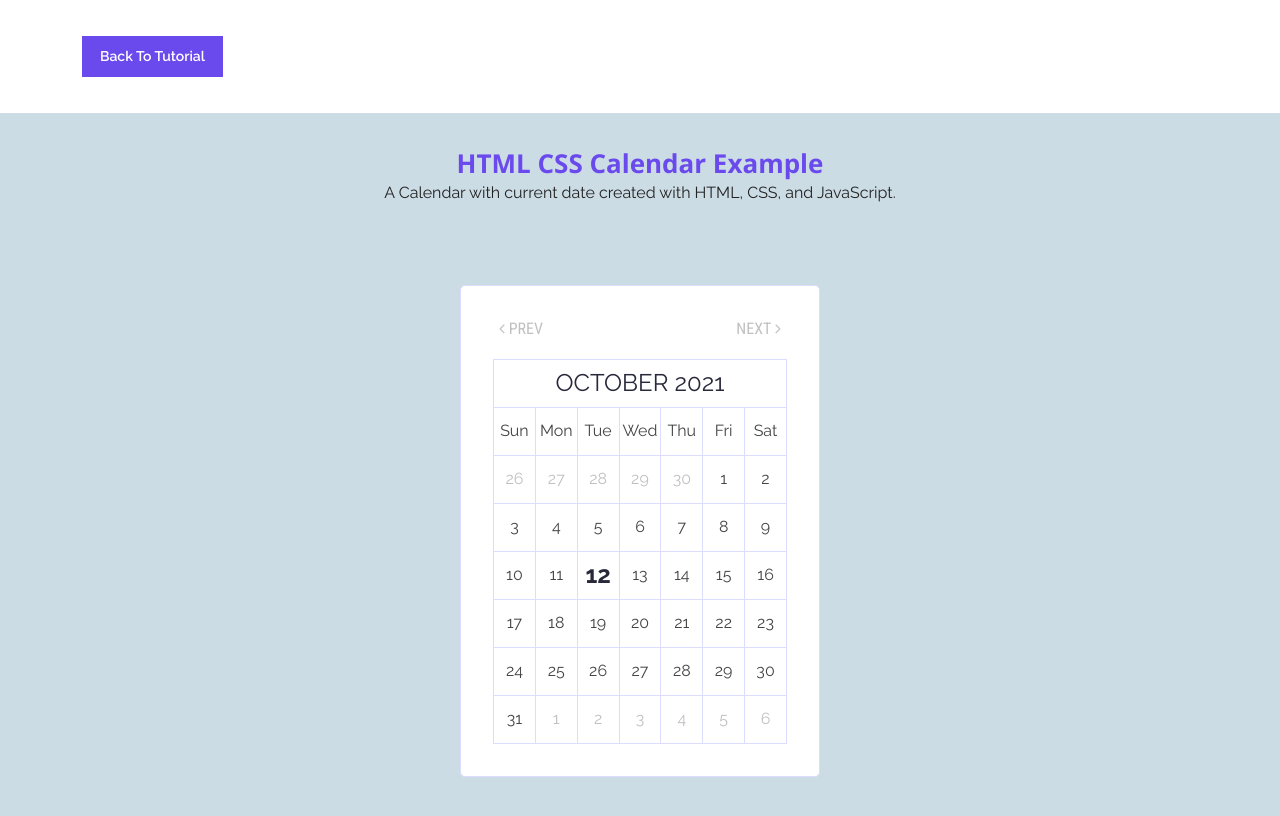
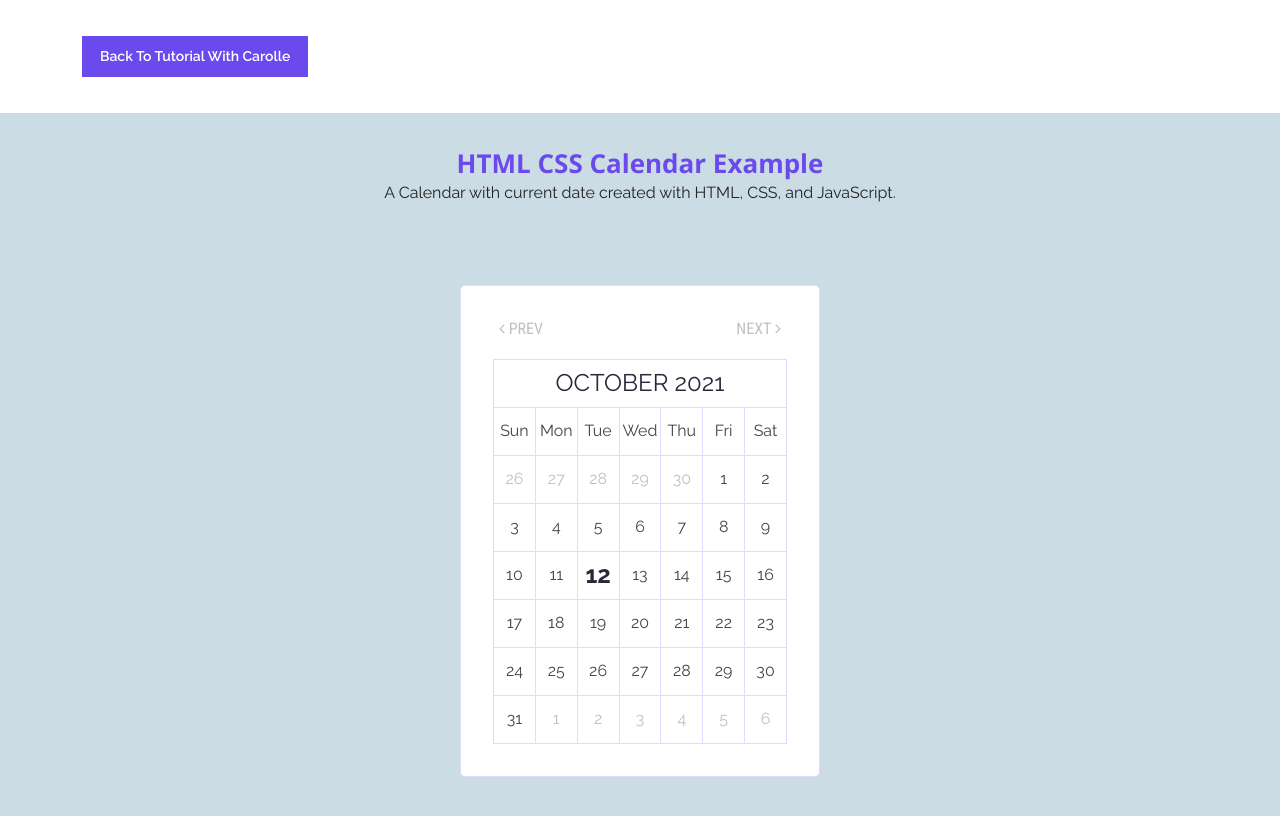
Before and after one commit to carolleTAFE/carolleTAFE.github.io-calendar, a plain HTML site: page index.html in a window 1280 px wide. Drawn offline with nearby package versions, Linux system fonts and the light colour scheme.

Commit message:
Update index.html

```diff
--- a/index.html
+++ b/index.html
@@ -30,7 +30,7 @@
         </div>
         <div class="col-rt-2">
             <ul>
-                <li><a href="https://codeconvey.com/how-to-create-a-calendar-in-html-and-css">Back to Tutorial</a></li>
+                <li><a href="https://codeconvey.com/how-to-create-a-calendar-in-html-and-css">Back to Tutorial with Carolle</a></li>
             </ul>
         </div>
     </div>
```
